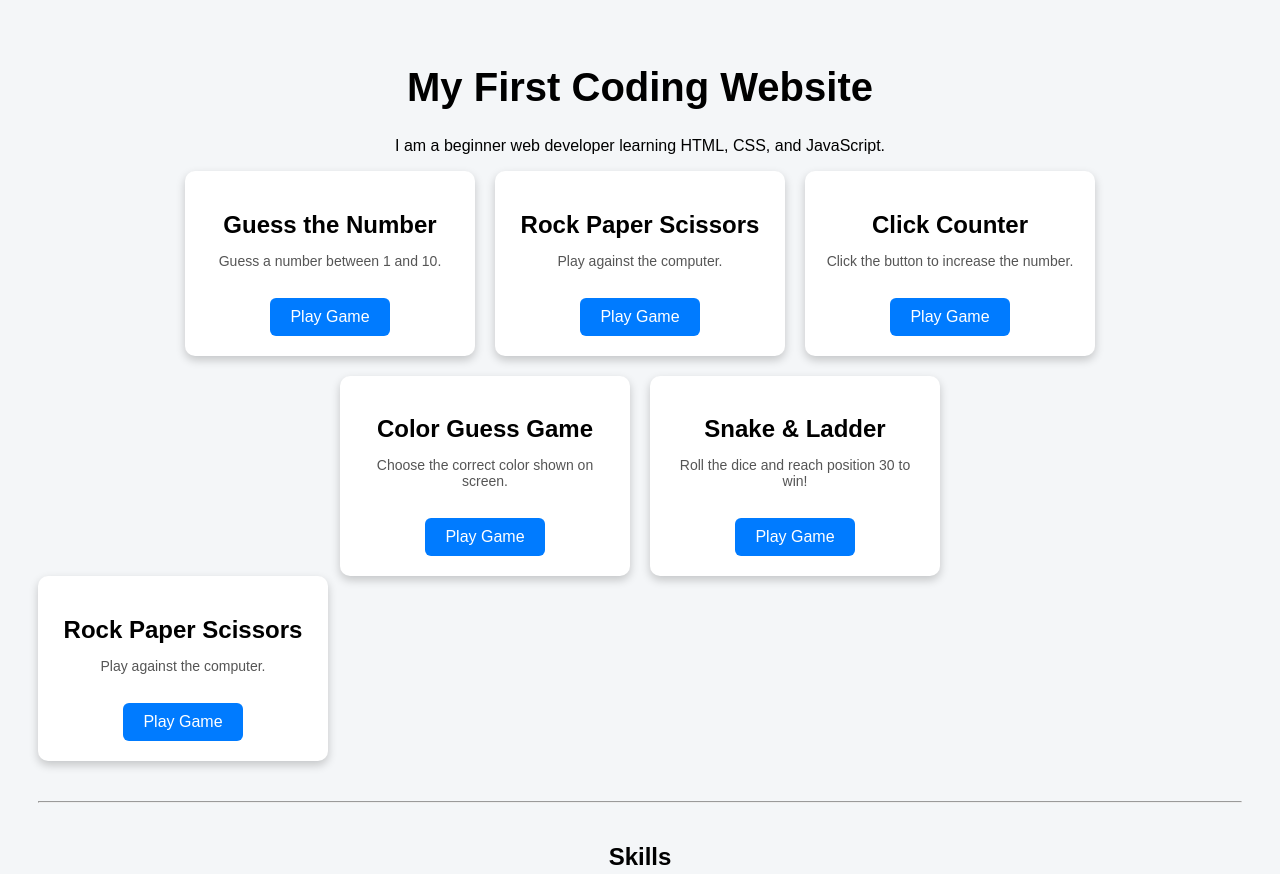
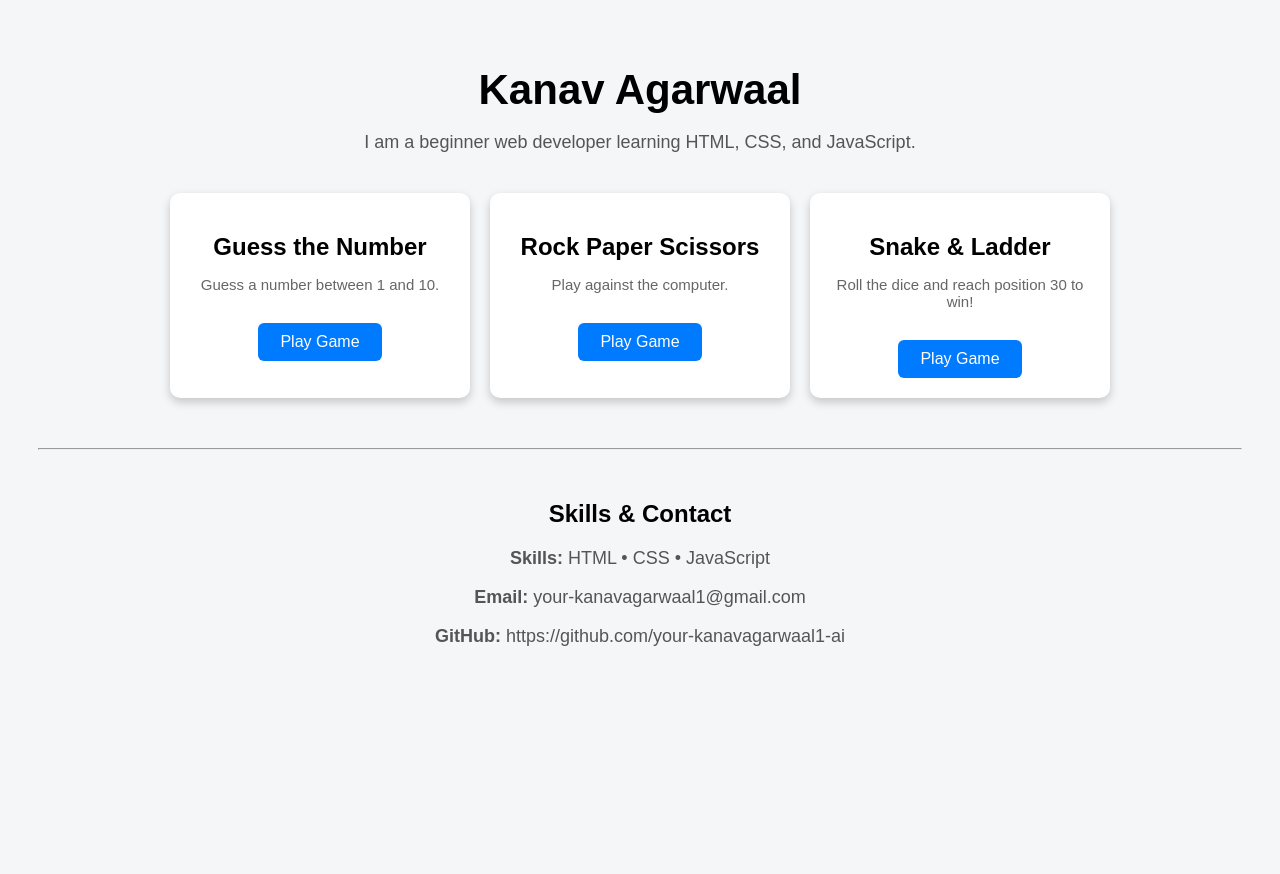
Before and after one commit to kanavagarwaal1-ai/my-web-portfolio, a plain HTML site: page index.html in a window 1280 px wide. Shown: the top 874 px of the page. After the commit the page ends 800 px from the top, so only its background shows below. Drawn offline with Linux system fonts and the light colour scheme.

Commit message:
Update index.html

```diff
--- a/index.html
+++ b/index.html
@@ -1,7 +1,7 @@
 <!DOCTYPE html>
 <html>
 <head>
-    <title>My First Coding Website</title>
+    <title>Kanav Agarwaal | My Coding Portfolio</title>
 
     <style>
         body {
@@ -12,7 +12,13 @@
         }
 
         h1 {
-            font-size: 40px;
+            font-size: 42px;
+            margin-bottom: 10px;
+        }
+
+        p {
+            font-size: 18px;
+            color: #555;
         }
 
         .games {
@@ -20,11 +26,12 @@
             justify-content: center;
             gap: 20px;
             flex-wrap: wrap;
+            margin-top: 40px;
         }
 
         .card {
             background: white;
-            width: 250px;
+            width: 260px;
             padding: 20px;
             border-radius: 10px;
             box-shadow: 0 4px 10px rgba(0,0,0,0.2);
@@ -35,14 +42,14 @@
         }
 
         .card p {
-            font-size: 14px;
-            color: #555;
+            font-size: 15px;
+            color: #666;
         }
 
         .card a {
             display: inline-block;
             margin-top: 15px;
-            padding: 10px 20px;
+            padding: 10px 22px;
             background: #007bff;
             color: white;
             text-decoration: none;
@@ -52,12 +59,16 @@
         .card a:hover {
             background: #0056b3;
         }
+
+        hr {
+            margin: 50px 0;
+        }
     </style>
 </head>
 
 <body>
 
-<h1>My First Coding Website</h1>
+<h1>Kanav Agarwaal</h1>
 <p>I am a beginner web developer learning HTML, CSS, and JavaScript.</p>
 
 <div class="games">
@@ -75,18 +86,6 @@
     </div>
 
     <div class="card">
-    <h2>Click Counter</h2>
-    <p>Click the button to increase the number.</p>
-    <a href="game3.html">Play Game</a>
-</div>
-
-<div class="card">
-    <h2>Color Guess Game</h2>
-    <p>Choose the correct color shown on screen.</p>
-    <a href="game4.html">Play Game</a>
-</div>
-
-<div class="card">
         <h2>Snake & Ladder</h2>
         <p>Roll the dice and reach position 30 to win!</p>
         <a href="game5.html">Play Game</a>
@@ -94,21 +93,12 @@
 
 </div>
 
-    <div class="card">
-        <h2>Rock Paper Scissors</h2>
-        <p>Play against the computer.</p>
-        <a href="game2.html">Play Game</a>
-    </div>
+<hr>
 
-<hr style="margin:40px 0;">
-
-<h2>Skills</h2>
-
+<h2>Skills & Contact</h2>
 <p><strong>Skills:</strong> HTML • CSS • JavaScript</p>
 <p><strong>Email:</strong> your-kanavagarwaal1@gmail.com</p>
 <p><strong>GitHub:</strong> https://github.com/your-kanavagarwaal1-ai</p>
 
-
-
 </body>
 </html>
```
Lines whose indentation alone changed are shown as unchanged.
